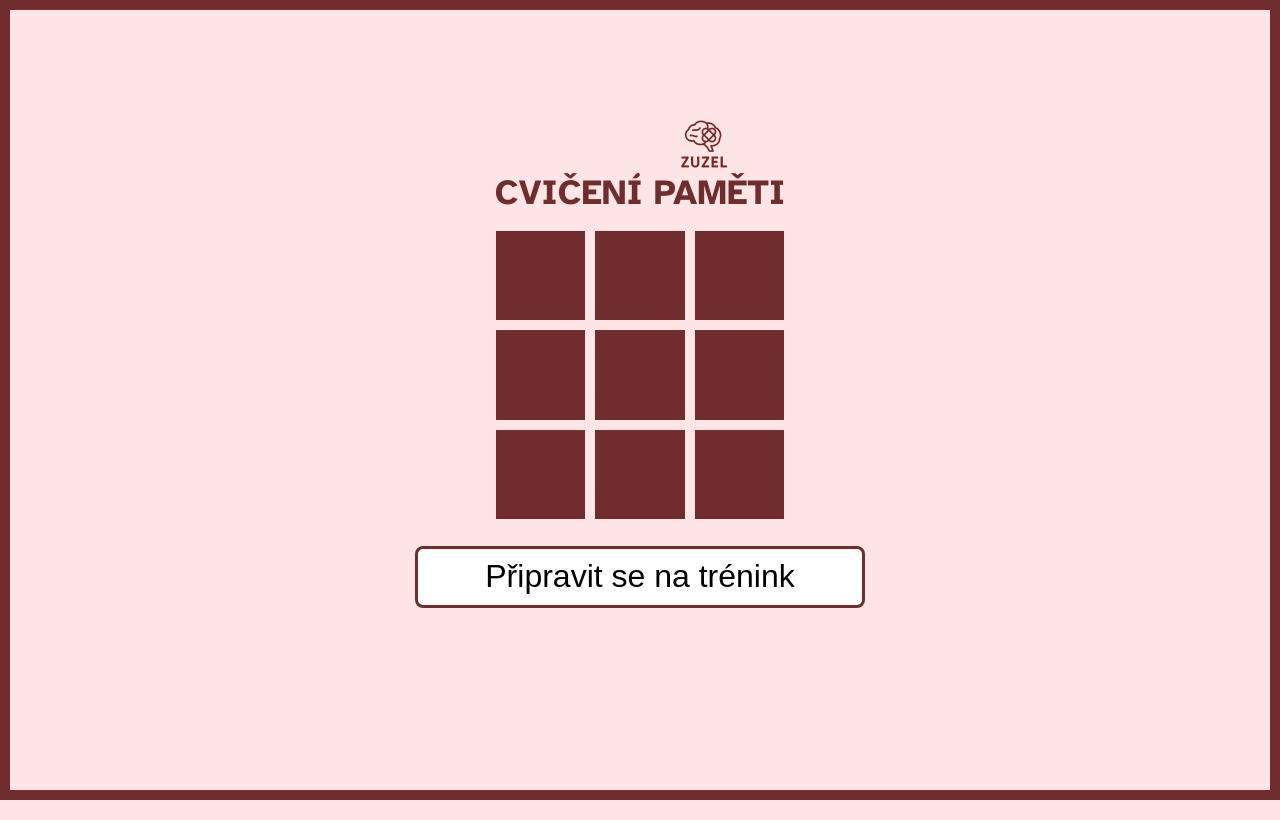
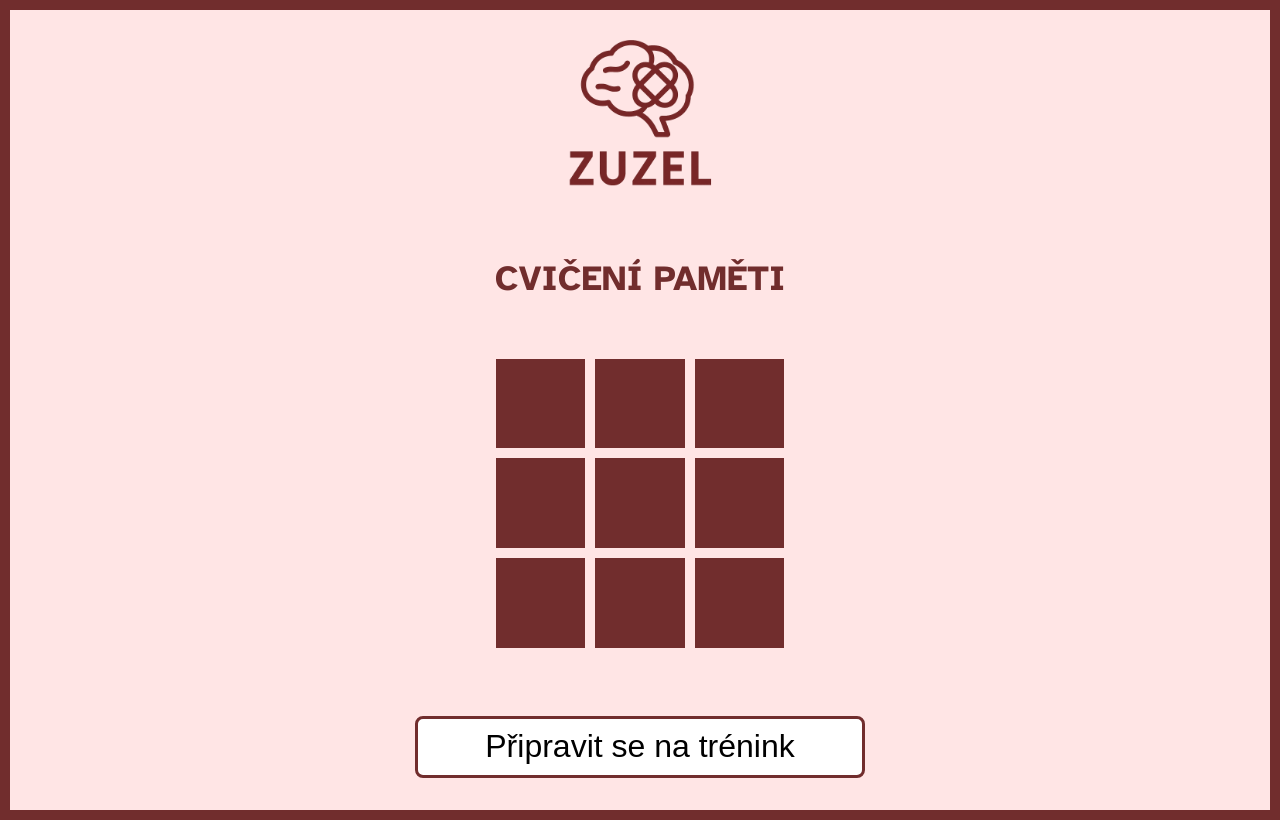
Before and after one commit to ZuskaS/Zuzel, a React (Vite) app: page / in a window 1280 px wide. Built offline with nearby package versions, Linux system fonts and the light colour scheme.

Commit message:
úprava stylů

```diff
--- a/src/global.css
+++ b/src/global.css
@@ -14,14 +14,22 @@ body {
   background-color: #FFE5E5;
   border: #712D2D solid 10px;
   margin: 0;
-  min-height: 100vh;
+  /*min-height: 100vh;*/
   display: flex;
   flex-direction: column;
   align-items: center;
   flex-grow: 1;
+  width: 100vw;
 }
 
 a {
   text-decoration: none;
 
 }
+
+/*@media (min-width: 1024px) {
+  html {
+    font-size: 24px;
+  }
+}
+*/
--- /dev/null
+++ b/src/pages/DifficultySelectionsPage/DifficultySelectionsPage.css
@@ -0,0 +1,7 @@
+.dificulty_container {
+  min-height: 100vh;
+  width: 100vw;
+  display: flex;
+  flex-direction: column;
+  align-items: center;
+}
--- a/src/pages/DifficultySelectionsPage/DifficultySelectionsPage.jsx
+++ b/src/pages/DifficultySelectionsPage/DifficultySelectionsPage.jsx
@@ -1,6 +1,7 @@
 import { Button } from '../../Components/Button/Button';
 import { Link } from 'react-router-dom';
 import { PageTitle } from '../../Components/PageTitle/PageTitle';
+import './DifficultySelectionsPage.css';
 
 export const DifficultySelectionsPage = () => {
   return (
@@ -8,22 +9,23 @@ export const DifficultySelectionsPage = () => {
       <PageTitle>
         <p>Vyberte svoji úroveň</p>
       </PageTitle>
-
-      <Link to='/game/difficulty/1'>
+      <div className="dificulty_container">
+        <Link to="/game/difficulty/1">
           <Button text="Začátečník" position="center" />
         </Link>
 
-      <Link to='/game/difficulty/2'>
+        <Link to="/game/difficulty/2">
           <Button text="Mírně pokročilý" position="center" />
         </Link>
 
-      <Link to='/game/difficulty/3'>
+        <Link to="/game/difficulty/3">
           <Button text="Pokročilý" position="center" />
         </Link>
 
-      <Link to='/game/difficulty/4'>
+        <Link to="/game/difficulty/4">
           <Button text="Expert" position="center" />
         </Link>
+      </div>
     </>
   );
 };
--- a/src/pages/HomePage/HomePage.css
+++ b/src/pages/HomePage/HomePage.css
@@ -1,3 +1,11 @@
+.img__logo-home {
+  width: 6.2rem;
+  max-width: 100%;
+  height: auto;
+  display: block;
+  margin: 0 auto;
+}
+
 .img__logo {
   width: 6.2rem;
 }
@@ -9,24 +17,24 @@ h1 {
   margin-top: -0.6rem;
   margin-bottom: 0.2rem;
   font-size: 1.1rem;
-
 }
 
-.container {
+/*.container {
   width: 100%;
   max-height: 100%;
   margin: 0;
 
-}
+}*/
 
 .homepage {
   display: flex;
   flex-direction: column;
-  justify-content: space-evenly;
+  justify-content: space-between;
   align-items: center;
-  height: 90vh;
-  max-height: 100%;
-  padding: 3rem;
+  min-height: 100vh;
+  width: 100vw;
+  padding: 0.5rem;
+
 
 }
 
@@ -47,7 +55,7 @@ h1 {
 
 
 
-@media (min-width: 768px) {
+/*@media (min-width: 768px) {
   .container {
     max-width: 700px;
     margin: 0 auto;
@@ -59,3 +67,26 @@ h1 {
   }
 
 }
+
+
+@media (min-width: 1024px) {
+  .homepage {
+    padding: 4rem;
+    gap: 3rem;
+  }
+
+  .logo__grid {
+    grid-template-columns: repeat(3, 5rem);
+    grid-template-rows: repeat(3, 5rem);
+    gap: 1.2rem;
+  }
+
+  h1 {
+    font-size: 2rem;
+    margin-bottom: 1.5rem;
+  }
+
+  .img__logo-home {
+    width: 8rem;
+  }
+}
--- a/src/pages/HomePage/homepage.jsx
+++ b/src/pages/HomePage/homepage.jsx
@@ -2,14 +2,13 @@ import { Link } from 'react-router-dom';
 import './HomePage.css';
 import ZUZEL from './img/ZUZEL.png';
 import { Button } from '../../Components/Button/Button';
-import arrowRight from '../../img/arrow-right.png'
-import arrowLeft from '../../img/arrow-left.png'
+import arrowRight from '../../img/arrow-right.png';
+import arrowLeft from '../../img/arrow-left.png';
 
 export const HomePage = () => {
   return (
-    <div className="container">
     <div className="homepage">
-        <img className="img__logo" src={ZUZEL} alt="logo ZUZEL" />
+      <img className="img__logo-home" src={ZUZEL} alt="logo ZUZEL" />
       <h1>CVIČENÍ PAMĚTI</h1>
       <div className="logo__grid">
         <div></div>
@@ -22,14 +21,11 @@ export const HomePage = () => {
         <div></div>
         <div></div>
       </div>
-        <Link to='/tips'>
-          <Button text='Připravit se na trénink' />
+      <Link to="/tips">
+        <Button text="Připravit se na trénink" />
         {/* <Button text='Připravit se na trénink' image={arrowRight} position='right' />
           <Button text='Připravit se na trénink' image={arrowLeft} position='left' /> */}
-
-
       </Link>
-      </div>
     </div>
   );
 };
--- a/src/pages/TipsPage/TipsPage.css
+++ b/src/pages/TipsPage/TipsPage.css
@@ -32,3 +32,10 @@
 .img__logo {
   margin-left: 4rem;
 }
+
+@media (min-width: 1024px) {
+  .tips-1 .tips-2 {
+    padding: 2rem;
+    gap: 2rem;
+  }
+}
```
Lines whose indentation alone changed are shown as unchanged.
